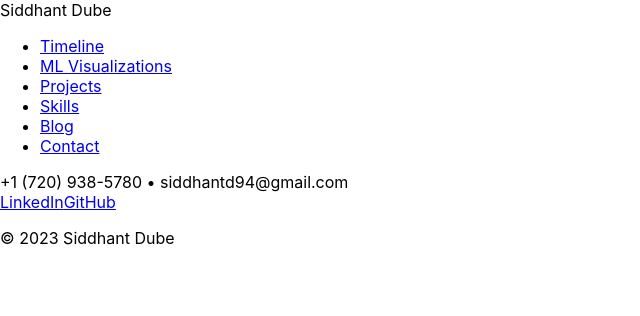
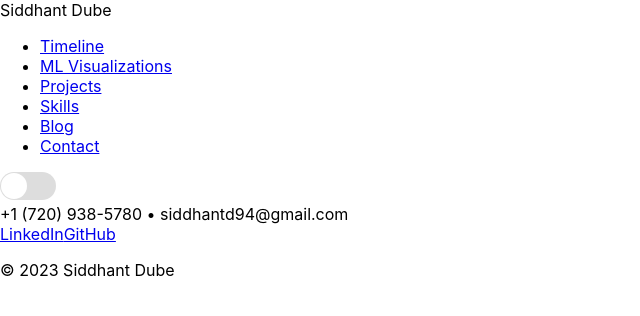
Before and after one commit to imsid22/imsid22.github.io, a React (Create React App) app in the folder portfolio/: page / in a window 1280 px wide. Shown: the top 316 px of the page, without its empty margins (0-640 px from the left). Built offline with nearby package versions, Linux system fonts and the light colour scheme.

Commit message:
feat: Added a toggle switch for website theme

```diff
--- /dev/null
+++ b/package.json
@@ -0,0 +1,5 @@
+{
+  "dependencies": {
+    "react-switch": "^7.0.0"
+  }
+}
--- a/portfolio/src/App.js
+++ b/portfolio/src/App.js
@@ -1,17 +1,25 @@
-import React from 'react';
+import React, { useState } from 'react';
 import Header from './components/Header';
 import Footer from './components/Footer';
 // import logo from './logo.svg';
 import './App.css';
 
-const App = () => {
+function App() {
+  const [darkMode, setDarkMode] = useState(false);
+
+  const toggleTheme = () => {
+    setDarkMode(prevDarkMode => !prevDarkMode);
+  };
+
   return (
-    <div className="flex flex-col min-h-screen">
-      <Header />
-
+    <div className={`flex flex-col min-h-screen ${darkMode ? 'bg-gray-900 text-white' : 'bg-white text-black'}`}>
+      <Header toggleTheme={toggleTheme} darkMode={darkMode} />
+      <div className="flex-grow flex items-center justify-center">
+        {/* ... rest of your app content */}
+      </div>
       <Footer />
     </div>
   );
-};
+}
 
 export default App;
--- a/portfolio/src/components/Header.js
+++ b/portfolio/src/components/Header.js
@@ -1,9 +1,12 @@
 // Header.js
 import React from 'react';
+import Switch from 'react-switch';
 
-function Header() {
+// Updated Header.js to include the toggle
+
+function Header({ toggleTheme, darkMode }) {
     return (
-      <header className="bg-gray-800 text-white p-4 sticky top-0 z-50 w-full">
+      <header className={`p-4 sticky top-0 z-50 w-full ${darkMode ? 'bg-gray-800 text-white' : 'bg-white text-black'}`}>
         <div className="container mx-auto flex justify-between items-center">
           <div className="text-2xl font-bold">
             Siddhant Dube
@@ -19,6 +22,14 @@ function Header() {
             </ul>
           </nav>
         </div>
+        <Switch
+          onChange={toggleTheme}
+          checked={darkMode}
+          onColor="#222"
+          offColor="#ddd"
+          checkedIcon={false}
+          uncheckedIcon={false}
+        />
       </header>
     );
   }
```
Also changed, not shown: 1 other file (tests, documents, lock files or other folders).
